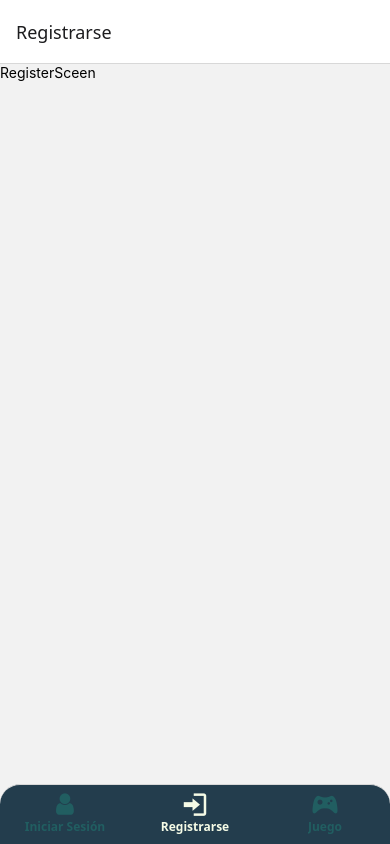
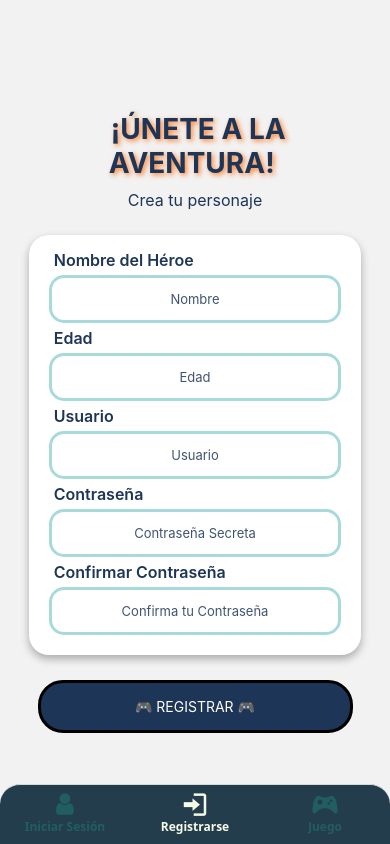
Before and after one commit to AndySamue/proyecto.-final, a React Native app: screen /Registrarse in a window 390 px wide. Built offline with nearby package versions, Linux system fonts and the light colour scheme.

Commit message:
register screen

```diff
--- a/navigations/MainNavigator.tsx
+++ b/navigations/MainNavigator.tsx
@@ -39,7 +39,7 @@ function MyTabs() {
       <Tab.Screen
         name="Registrarse"
         component={RegisterSceen}
-        options={{
+        options={{headerShown: false,
           tabBarIcon: ({ color, size }) => (
             <Entypo name="login" size={size} color={color} />
           ),
--- a/screens/RegisterSceen.tsx
+++ b/screens/RegisterSceen.tsx
@@ -1,12 +1,133 @@
-import { StyleSheet, Text, View } from 'react-native'
-import React from 'react'
+import { Button, StyleSheet, Text, TextInput, TouchableOpacity, View } from 'react-native'
+import React, { useState } from 'react'
+
 
 export default function RegisterSceen() {
+
+  const [name, setname] = useState("")
+  const [age, setage] = useState(0)
+  const [user, setuser] = useState("")
+  const [password, setpassword] = useState("")
+  const [confirmpass, setconfirmpass] = useState("")
+
+
   return (
-    <View>
-      <Text>RegisterSceen</Text>
+    <View style={styles.container}>
+      <Text style={styles.title}> ¡ÚNETE A LA AVENTURA! </Text>
+      <Text style={styles.subtitle}>Crea tu personaje</Text>
+
+        <View style={styles.formContainer}>
+        <Text style={styles.label}>Nombre del Héroe</Text>
+        <TextInput
+        placeholder='Nombre'
+        placeholderTextColor={'#1d3557d8'}
+        style={styles.input}
+        onChangeText={(texto)=>setname(texto)}
+      />
+
+
+      <Text style={styles.label}>Edad</Text>
+      <TextInput
+        placeholder='Edad'
+        placeholderTextColor={'#1d3557d8'}
+        style={styles.input}
+        onChangeText={(texto)=>setage(+texto)}
+        keyboardType='numeric'
+      />
+
+      <Text style={styles.label}>Usuario</Text>
+      <TextInput
+        placeholder='Usuario'
+        placeholderTextColor={'#1d3557d8'}
+        style={styles.input}
+        onChangeText={(texto)=>setuser(texto)}
+      />
+
+      <Text style={styles.label}>Contraseña</Text>
+      <TextInput
+        placeholder='Contraseña Secreta'
+        placeholderTextColor={'#1d3557d8'}
+        style={styles.input}
+        onChangeText={(texto)=>setpassword(texto)}
+        secureTextEntry={true}
+      />
+
+      <Text style={styles.label}>Confirmar Contraseña</Text>
+      <TextInput
+        placeholder='Confirma tu Contraseña'
+        placeholderTextColor={'#1d3557d8'}
+        style={styles.input}
+        onChangeText={(texto)=>setconfirmpass(texto)}
+        secureTextEntry={true}
+      />
+      </View>
+
+      <TouchableOpacity  style={styles.button} onPress={()=>{}}>
+        <Text style={{ color:'white'}}>🎮 REGISTRAR 🎮</Text>
+      </TouchableOpacity>
+
+
     </View>
   )
 }
 
-const styles = StyleSheet.create({})
+const styles = StyleSheet.create({
+  container:{
+    flex:1,
+    padding:20,
+    alignItems:'center',
+    justifyContent:'center',
+  },
+  input:{
+    fontSize: 13,
+    margin:5,
+    borderRadius:15,
+    padding:13,
+    textAlign:'center',
+    color:'#1d3557',
+    borderWidth:3,
+    borderColor:'#a8dadc',
+  },
+  title:{
+    fontSize:28,
+    marginBottom:10,
+    textAlign:'center',
+    fontWeight:'bold',
+    color:'#1d3557',
+    textShadowColor: '#FE7F2D',
+    textShadowOffset: { width: 2, height: 2 },
+    textShadowRadius: 5,
+  },
+  subtitle:{
+    fontSize:16,
+    marginBottom:25,
+    textAlign:'center',
+    color:'#1d3557',
+  },
+  formContainer:{
+    backgroundColor:'#ffffff',
+    borderRadius:20,
+    padding:15,
+    width:'95%',
+    shadowColor: '#000',
+    shadowOffset: { width: 0, height: 4 },
+    shadowOpacity: 0.3,
+    shadowRadius: 8,
+  },
+  label:{
+    fontSize:16,
+    fontWeight:'600',
+    color:'#1d3557',
+    marginLeft:10,
+  },
+  button:{
+    backgroundColor:'#1d3557',
+    paddingVertical:15,
+    paddingHorizontal:40,
+    borderRadius:25,
+    marginTop:25,
+    width:'90%',
+    alignItems:'center',
+    borderWidth:3,
+  }
+})
```
